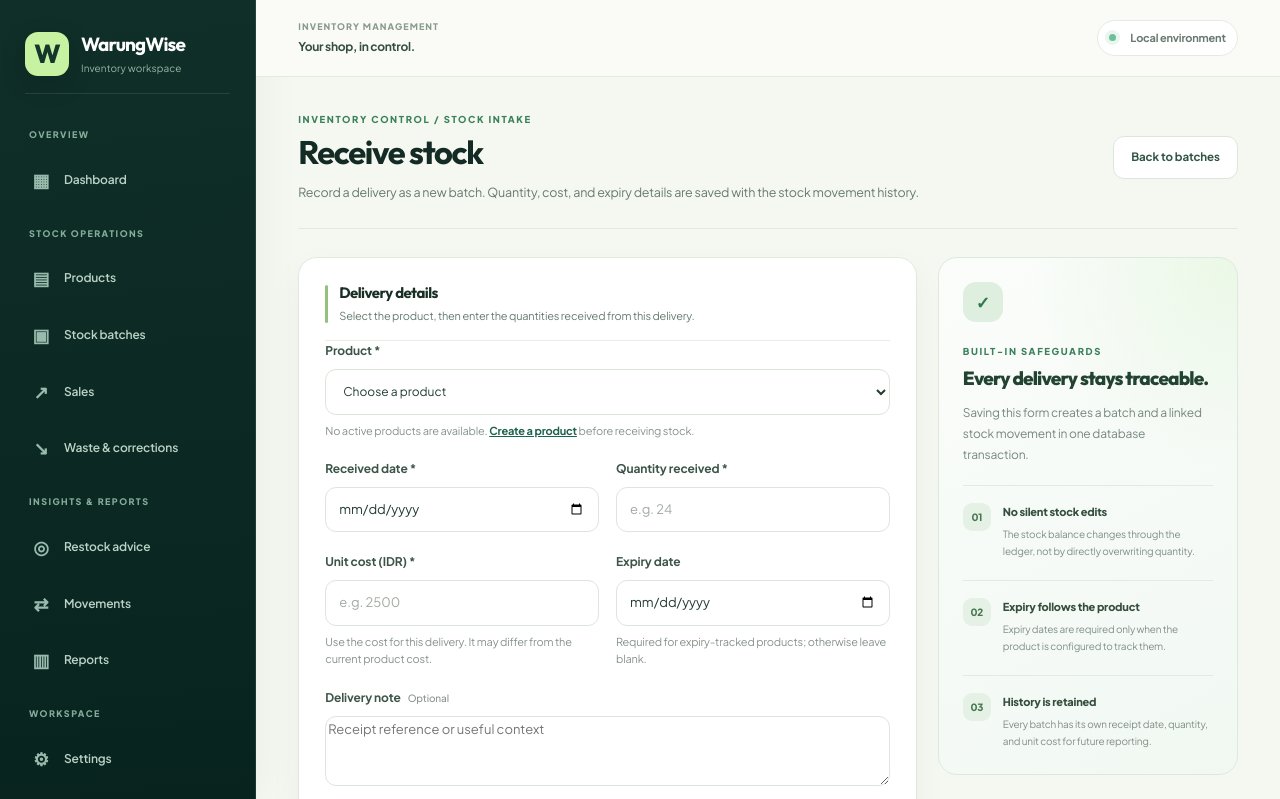
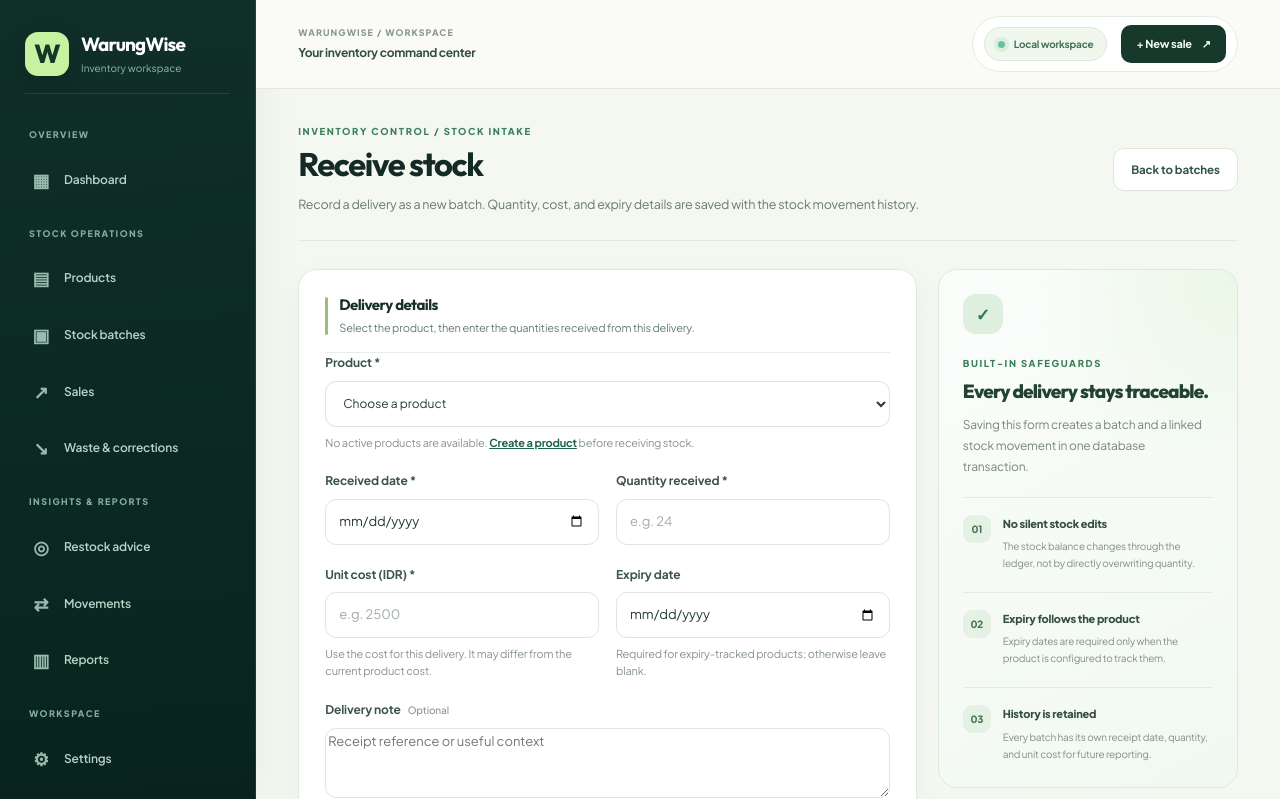
Before and after one commit to krisvan123/CS50X_FinalProject, a Python web app: template templates/batches/form.html in a window 1280 px wide. Shown: the top 799 px of the page. Run offline with Jinja, Linux system fonts and the light colour scheme; the template is opened without the code that fills it, so the values that code supplies are empty.

Commit message:
Upgrade workspace header with contextual quick sale action

```diff
--- a/templates/base.html
+++ b/templates/base.html
@@ -104,13 +104,14 @@
     <div class="main-column">
         <header class="topbar">
             <div class="topbar-context">
-                <a class="mobile-brand" href="{{ url_for('index') }}">W <span>WarungWise</span></a>
-                <span class="topbar-eyebrow">INVENTORY MANAGEMENT</span>
-                <span class="topbar-title">Your shop, in control.</span>
+                <span class="topbar-eyebrow">WARUNGWISE / WORKSPACE</span>
+                <span class="topbar-title">Your inventory command center</span>
             </div>
             <div class="topbar-meta">
-                <span class="local-status-dot" aria-hidden="true"></span>
-                <span>{% if config.get('DEMO_READ_ONLY', False) %}Public demo · read-only{% else %}Local environment{% endif %}</span>
+                <span class="environment-pill"><span class="local-status-dot" aria-hidden="true"></span>{% if config.get('DEMO_READ_ONLY', False) %}Read-only demo{% else %}Local workspace{% endif %}</span>
+                {% if not config.get('DEMO_READ_ONLY', False) %}
+                <a class="topbar-quick-action" href="{{ url_for('new_sale') }}">+ New sale <span aria-hidden="true">↗</span></a>
+                {% endif %}
             </div>
         </header>
 
```
